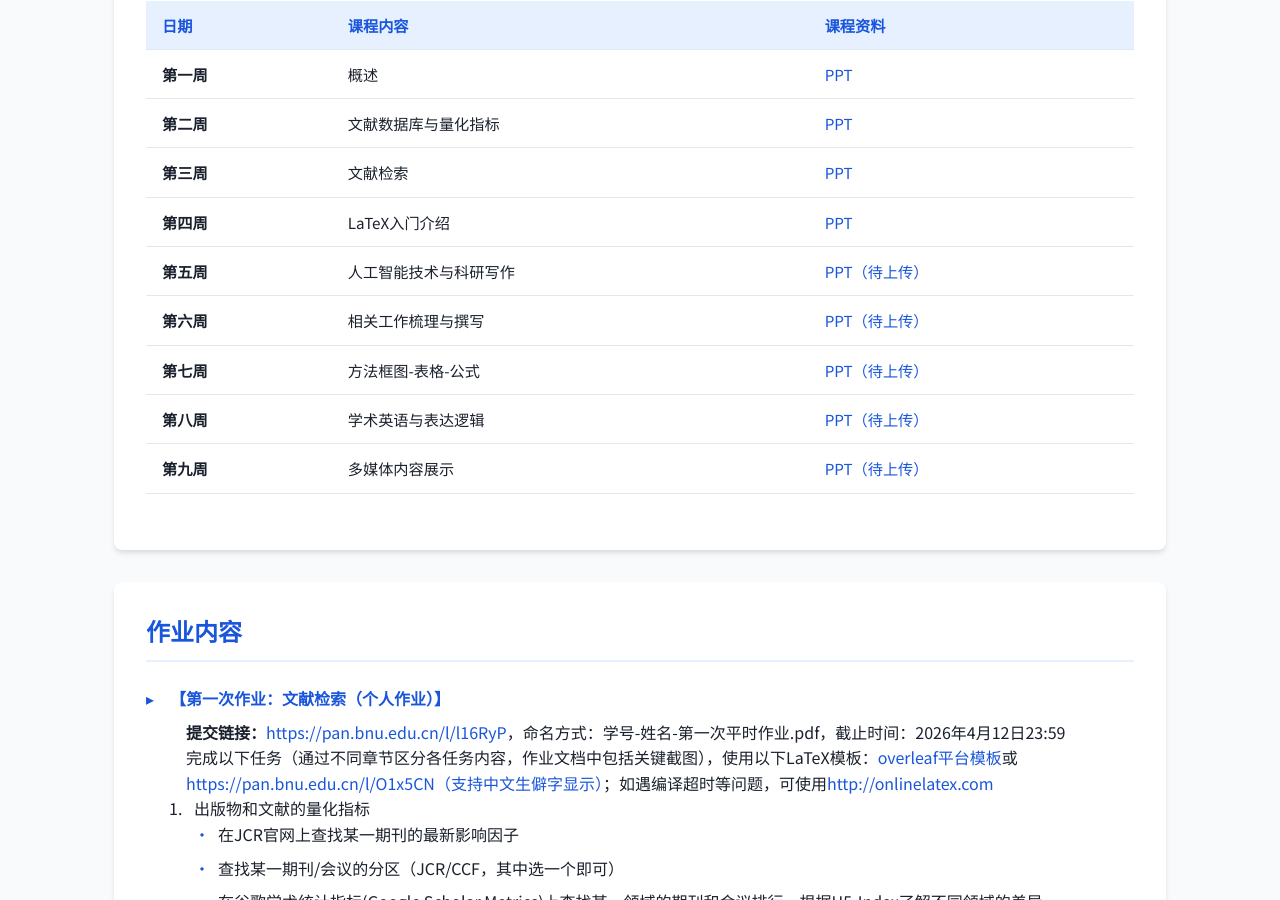
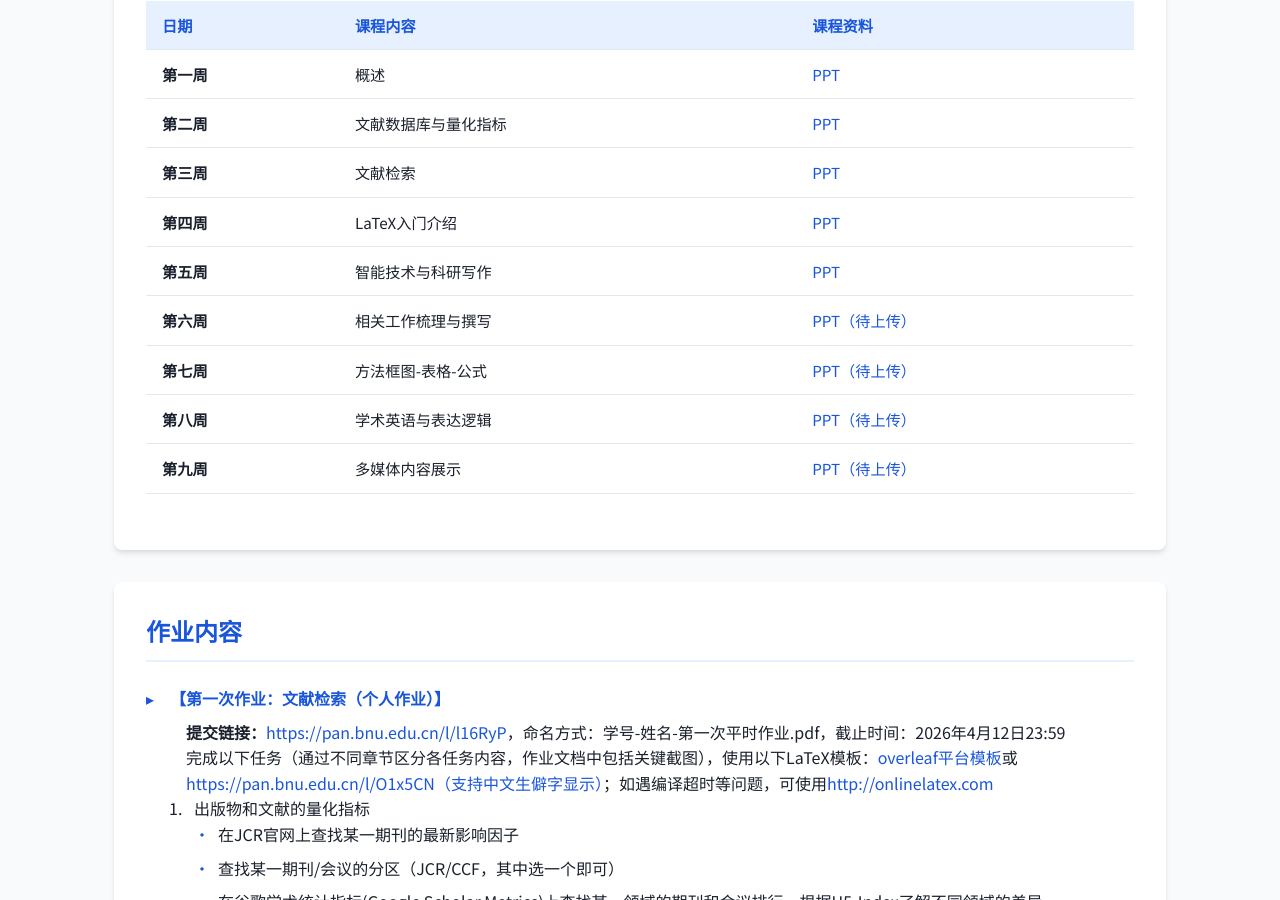
Before and after one commit to zhwinfo/zhwinfo.github.io, a Jekyll site: the page aw/index.html, which Jekyll copies as it is, in a window 1280 px wide and 900 px high, scrolled down 868 px. Built offline with Jekyll 4.4.1, drawn with Linux system fonts in a browser that asks for light colours.

Commit message:
fast update

```diff
--- a/aw/index.html
+++ b/aw/index.html
@@ -484,8 +484,8 @@
                         </tr>
                         <tr>
                             <td><strong>第五周</strong></td>
-                            <td>人工智能技术与科研写作</td>
-                            <td><a href="javascript:void(0)" onclick="window.open(pptLink, '_blank')">PPT（待上传）</a></td>
+                            <td>智能技术与科研写作</td>
+                            <td><a href="javascript:void(0)" onclick="window.open(pptLink, '_blank')">PPT</a></td>
                         </tr>
                         <tr>
                             <td><strong>第六周</strong></td>
```
